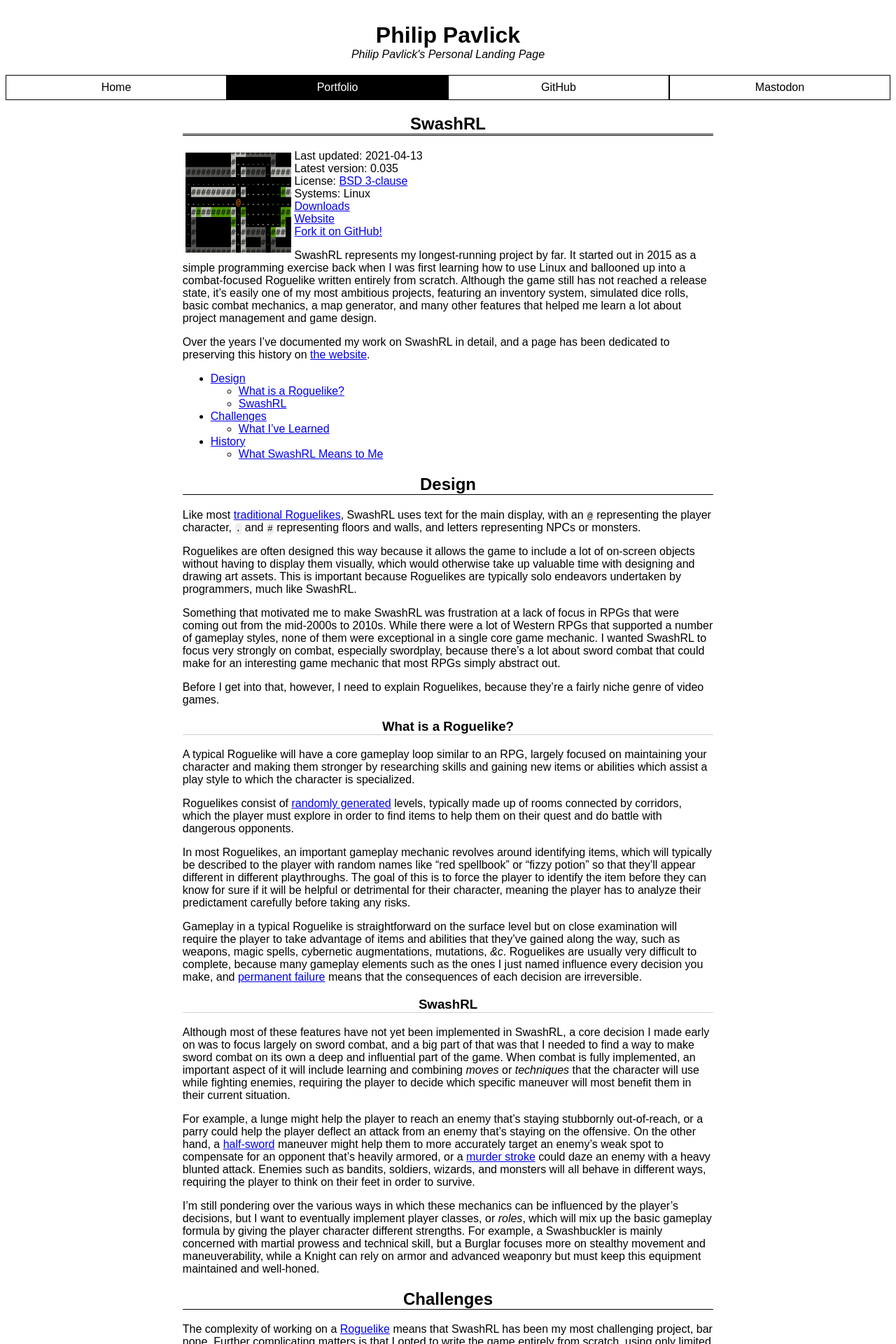
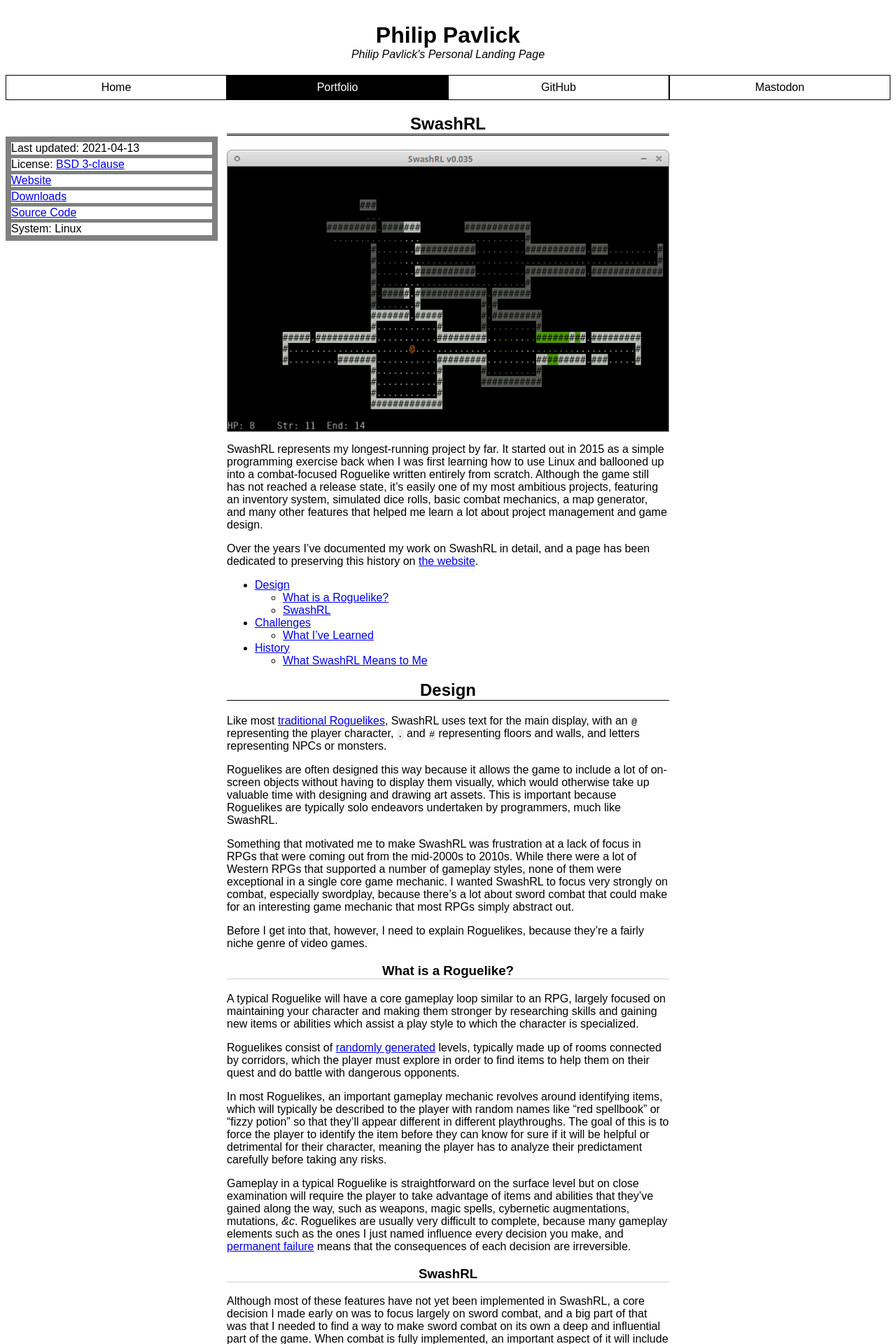
Before and after one commit to swashdev/swashdev.github.io, a Jekyll site: the page built from _posts/2021-04-13-swashrl.md, in a window 1280 px wide. Shown: the top 1920 px of the page at 70% size. Built offline with Jekyll 4.4.1, drawn with Linux system fonts in a browser that asks for light colours.

Commit message:
add a sidebar & preview image to project pages.

```diff
--- /dev/null
+++ b/_includes/sidebar.html
@@ -0,0 +1,30 @@
+<div class = "sidebar">
+	<ul class = "project-frontmatter">
+		<li>Last updated: {{ page.date | date: "%Y-%m-%d" }}</li>
+		<li>License: {% if page.license_link %}<a href = "{{ page.license_link }}">{% endif %}{{ page.license | default: "Proprietary" }}{% if page.license_link %}</a>{% endif %}</li>
+		{% if page.website %}
+		<li><a href = "{{ page.website }}">Website</a></li>
+		{% endif %}
+		{% if page.downloads %}
+		<li><a href = "{{ page.downloads }}">Downloads</a></li>
+		{% endif %}
+		{% if page.github %}
+		<li><a href = "https://github.com/swashdev/{{ page.github }}">Source Code</a></li>
+		{% else if page.repo %}
+		<li><a href = "{{ page.repo }}">Source Code</a></li>
+		{% endif %}
+		{% if page.playnow %}
+		<li><a href = "{{ page.playnow }}">Play Online Now, Guys!</a></li>
+		{% endif %}
+		{% if page.systems %}
+		{% assign systems = page.systems | split: ", " %}
+		{% if systems.size == 1 %}
+		<li>System: {{ systems.first }}</li>
+		{% else %}
+		<li>Systems:
+		    <ul><li>{{ systems | join: "</li><li>" }}</li></ul>
+		</li>
+		{% endif %}
+		{% endif %}
+	</ul>
+</div>
--- a/_layouts/default.html
+++ b/_layouts/default.html
@@ -16,6 +16,11 @@
 
 		{% include header.html %}
 
+		{% comment %} Include the sidebar if the page is a post in the Projects directory {% endcomment %}
+		{% if page.url contains "/projects/" and page.path contains "_posts" %}
+		{% include sidebar.html %}
+		{% endif %}
+
 		<section>
 		{{ content }}
 
--- a/_layouts/project.html
+++ b/_layouts/project.html
@@ -4,42 +4,8 @@
 
 <h1>{{ page.title }}</h1>
 
-{% if page.image %}
-<img src = "{{ page.image }}" class = "float-left" />
+{% if page.preview %}
+<img src = "{{ page.preview }}" />
 {% endif %}
 
-<p>
-	Last updated: {{ page.date | date: "%Y-%m-%d" }}
-	<br />
-	Latest version: {{ page.version | default: "Prerelease" }}
-	<br />
-        License:
-        {% if page.license_link %}<a href = "{{ page.license_link }}">{% endif %}{{ page.license | default: "Proprietary" }}{% if page.license_link %}</a>
-        {% endif %}
-	{% if page.systems %}
-	<br />
-	Systems: {{ page.systems | join: ", " }}
-	{% endif %}
-	{% if page.downloads %}
-	<br />
-	<a href = "{{ page.downloads }}">Downloads</a>
-	{% endif %}
-	{% if page.website %}
-	<br />
-	<a href = "{{ page.website }}">Website</a>
-	{% endif %}
-	{% if page.github %}
-	<br />
-	<a href = "{{ page.github }}">Fork it on GitHub!</a>
-	{% endif %}
-	{% if page.repo %} {% comment %} For non-GitHub repositories {% endcomment %}
-	<br />
-	<a href = "{{ page.repo }}">Check out the source code!</a>
-	{% endif %}
-	{% if page.playnow %}
-	<br />
-	<a href = "{{ page.playnow }}">Play Online Now, Guys!</a>
-	{% endif %}
-</p>
-
 {{ content }}
--- a/_posts/2021-04-13-swashrl.md
+++ b/_posts/2021-04-13-swashrl.md
@@ -1,17 +1,18 @@
 ---
 layout: project
 title: SwashRL
-permalink: /projects/SwashRL/
+permalink: /projects/swashrl/
 spoof_url: /projects/
-image: /images/previews/swashrl.png
+thumbnail: /images/thumbnails/swashrl.png
+preview: /images/swashrl/screenshot.png
 version: 0.035
 license: BSD 3-clause
 license_link: https://github.com/swashdev/SwashRL/blob/802f68850588ccc4e9bae45141b2315988507ffe/LICENSE.txt
 downloads: https://github.com/swashdev/SwashRL/releases
-github: https://github.com/swashdev/SwashRL
+github: SwashRL
 website: https://swash.link/
 language: D
-tags: Roguelike RPG procedural-generation combat wip
+tags: Roguelike RPG procedural_generation combat wip
 systems: Linux
 ---
 
--- a/assets/css/style.css
+++ b/assets/css/style.css
@@ -91,11 +91,43 @@
 /* this section formats the actual content of pages */
 section
 {
-	width: 60%;
+	width: 50%;
 	margin: 20px auto;
 }
 
 /* maybe use the margins for some sidebars in the future */
+
+/* sidebars float to the left of the page content */
+.sidebar
+{
+	width: 24%;
+	float: left;
+	position: -webkit-sticky; /* Safari */
+	position: sticky;
+	top: 2em;
+	margin-top: 2em;
+	background-color: gray;
+}
+
+/* project frontmatter lists display a selection of a project's frontmatter */
+ul.project-frontmatter
+{
+	list-style-type: none;
+	margin: 0.5em;
+	padding: 0;
+}
+ul.project-frontmatter li
+{
+	background-color: white;
+	margin: 5px 0;
+}
+ul.project-frontmatter ul li
+{
+	list-style-type: disc;
+	background-color: inherit;
+	margin: 0;
+}
+
 
 /* footnotes appear at the bottom of the page and should be clearly marked
  * to separate them from the main body.
--- a/projects.html
+++ b/projects.html
@@ -16,9 +16,9 @@
         - Last updated on {{ post.date | date: "%Y-%m-%d" }}
 </p>
 
-{% if post.image %}
+{% if post.thumbnail %}
 
-<a href = "{{ post.url }}"><img src = "{{ post.image }}" class = "float-{% if even == 0 %}left{% else %}right{% endif %}" /></a>
+<a href = "{{ post.url }}"><img src = "{{ post.thumbnail }}" class = "float-{% if even == 0 %}left{% else %}right{% endif %}" /></a>
 
 {% endif %}
 
@@ -31,7 +31,7 @@
 {% endif %}
 
 <p>
-	Tags: {{ post.tags | join: " &bullet; " | remove: " &bullet; wip" }}
+	Tags: {{ post.tags | join: " &bullet; " | remove: " &bullet; wip" | replace: "_", " " }}
 </p>
 
 {% endfor %}
```
Also changed, not shown: images/swashrl/screenshot.png (added), images/thumbnails/minigame-madness.png (added), images/thumbnails/orange-guys-quest.png (added), images/thumbnails/swashrl.png (renamed from images/previews/swashrl.png).
